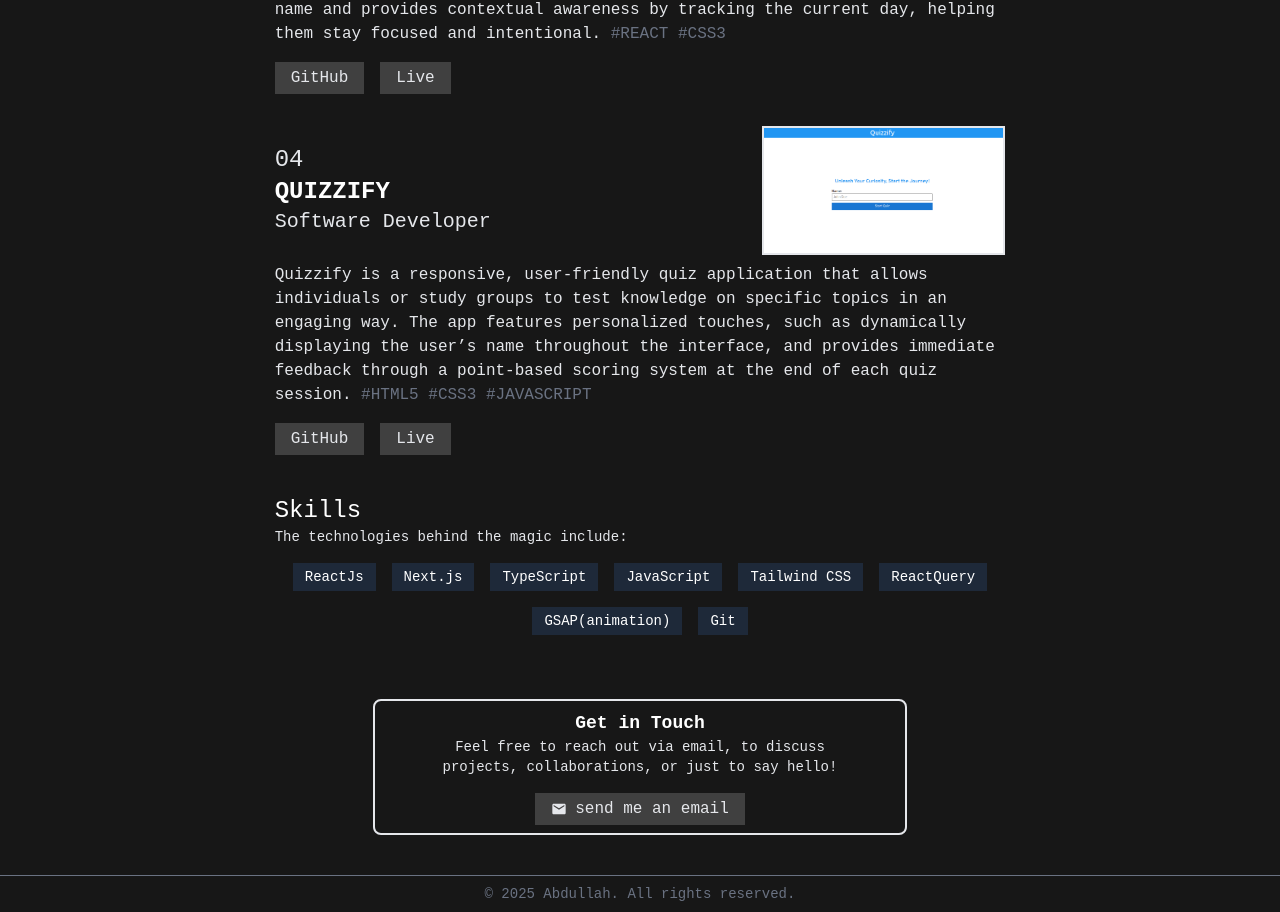
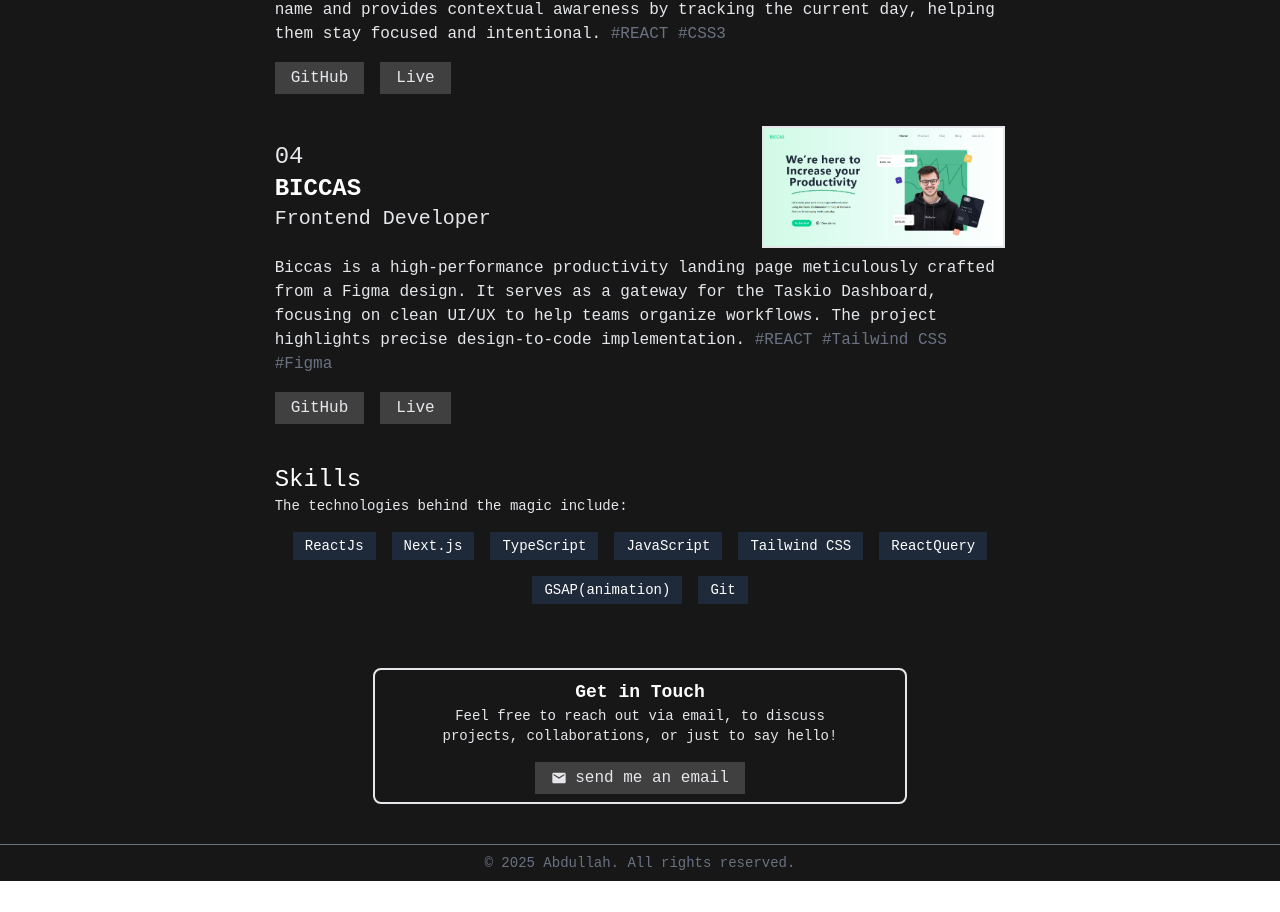
Before and after one commit to TheOnlyAbdull/portfolio-v2, a React (Vite) app: page / in a window 1280 px wide. Shown: the part 1457-2369 px from the top of the page. After the commit the page ends 2338 px from the top, so only its background shows below. Built offline with nearby package versions, Linux system fonts and the light colour scheme.

Commit message:
ADD bicass project

```diff
--- a/src/component/Experience.jsx
+++ b/src/component/Experience.jsx
@@ -1,8 +1,7 @@
 import freeketImg from "../assets/ProjectImage/freeket.png";
 import randdom from "../assets/ProjectImage/random.png";
 import nota from "../assets/ProjectImage/nota.png";
-import quizzify from "../assets/ProjectImage/quizzify.png";
-import shortly from "../assets/ProjectImage/shortly.png";
+import biccass from "../assets/ProjectImage/biccas.png";
 import Project from "./Project";
 
 function Experience() {
@@ -43,13 +42,13 @@ function Experience() {
 
       <Project
         id="04"
-        project="QUIZZIFY"
-        role="Software Developer"
-        description="Quizzify is a responsive, user-friendly quiz application that allows individuals or study groups to test knowledge on specific topics in an engaging way. The app features personalized touches, such as dynamically displaying the user’s name throughout the interface, and provides immediate feedback through a point-based scoring system at the end of each quiz session."
-        technologies={["HTML5", "CSS3", "JAVASCRIPT"]}
-        image={quizzify}
-        liveUrl="https://quiziify.netlify.app/"
-        gitHubUrl="https://github.com/TheOnlyAbdull/Q-and-A"
+        project="BICCAS"
+        role="Frontend Developer"
+        description="Biccas is a high-performance productivity landing page meticulously crafted from a Figma design. It serves as a gateway for the Taskio Dashboard, focusing on clean UI/UX to help teams organize workflows. The project highlights precise design-to-code implementation."
+        technologies={["REACT", "Tailwind CSS", "Figma"]}
+        image={biccass}
+        liveUrl="https://biccass.netlify.app/"
+        gitHubUrl="https://github.com/TheOnlyAbdull/BICCAS"
       />
     </div>
   );
```
Also changed, not shown: src/assets/ProjectImage/biccas.png (added).
